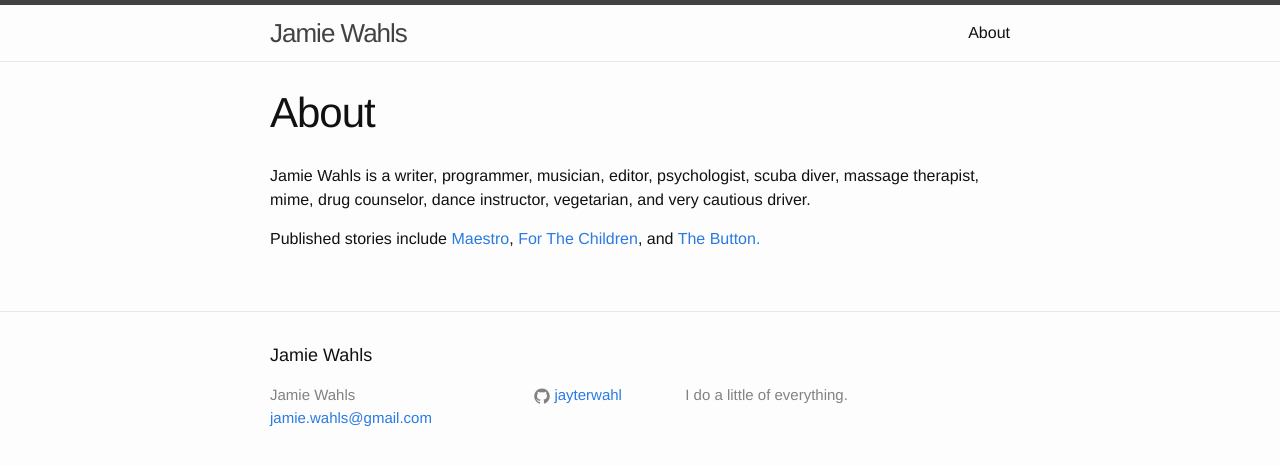
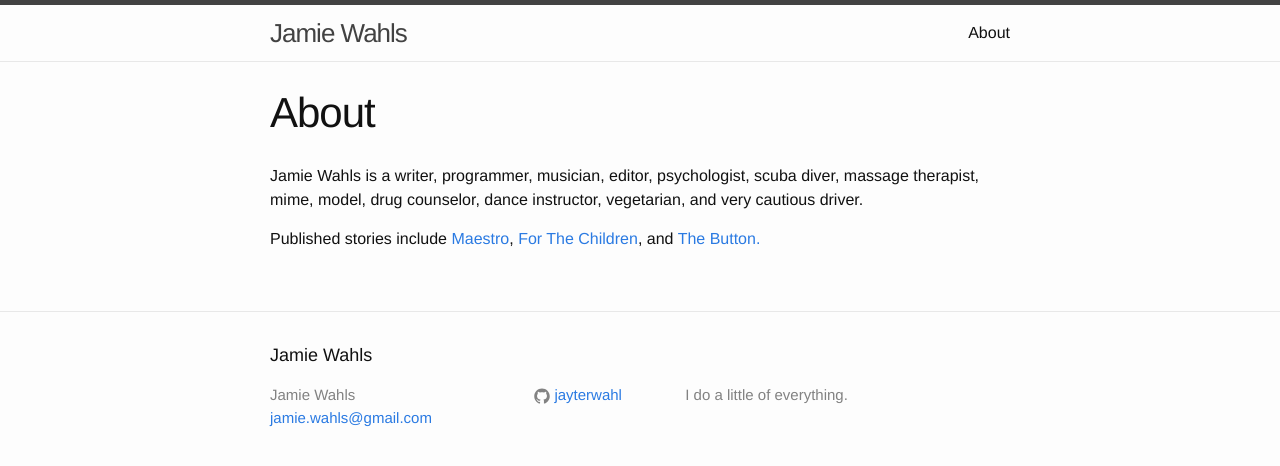
Before and after one commit to jayterwahl/author-website.github.io, a Jekyll site: the page built from about.md, in a window 1280 px wide. Shown: the top 466 px of the page. Built offline with Jekyll 4.4.1, drawn with Linux system fonts in a browser that asks for light colours.

Commit message:
Add modeling credit

```diff
--- a/about.md
+++ b/about.md
@@ -4,6 +4,6 @@ title: About
 permalink: /about/
 ---
 
-Jamie Wahls is a writer, programmer, musician, editor, psychologist, scuba diver, massage therapist, mime, drug counselor, dance instructor, vegetarian, and very cautious driver.
+Jamie Wahls is a writer, programmer, musician, editor, psychologist, scuba diver, massage therapist, mime, model, drug counselor, dance instructor, vegetarian, and very cautious driver.
 
 Published stories include [Maestro](/assets/maestro.pdf), [For The Children](http://mothershipzeta.org/), and [The Button.](http://www.sciphijournal.com/the-button-by-jamie-wahls/)
--- a/index.html
+++ b/index.html
@@ -9,7 +9,7 @@ layout: default
   <ul class="post-list">
     {% for post in site.posts %}
       <li>
-        <span class="post-meta">{{ post.date | date: "%b %-d, %Y" }}</span>
+        <span class="post-meta">{{ spost.date | date: "%b %-d, %Y" }}</span>
 
         <h2>
           <a class="post-link" href="{{ post.url | prepend: site.baseurl }}">{{ post.title }}</a>
```
Also changed, not shown: 1 other file.
